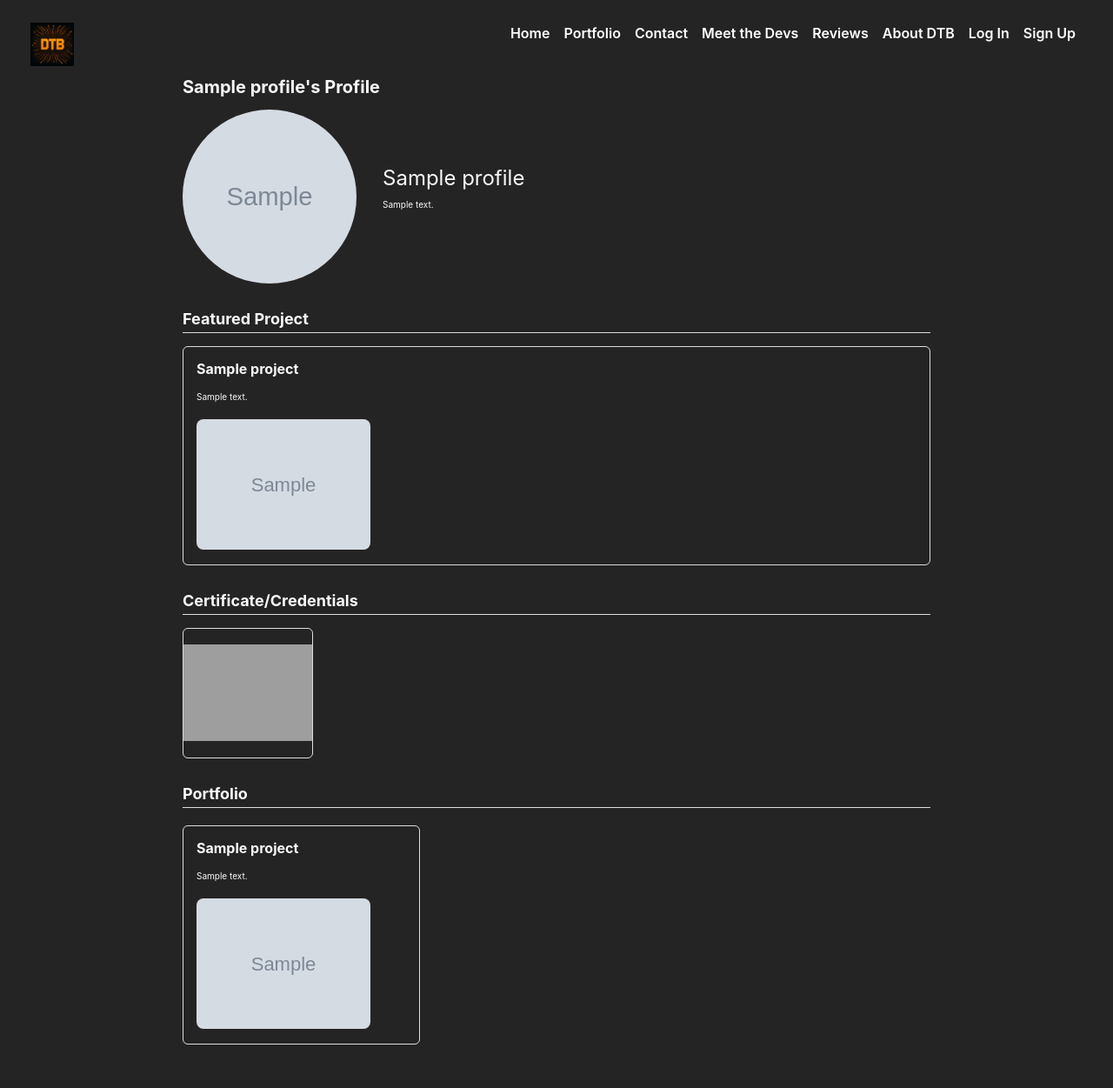
After one commit to Sage-Nwanne/DTB, a Django app: a page that uses DTB_website/main_app/templates/base.html in a window 1280 px wide. The commit adds this page. Shown: the whole page at 87% size. Run offline with Django 5.2, Linux system fonts and the light colour scheme; tables that the repository leaves empty hold one stand-in row (values such as "Sample post"); grey boxes marked "Sample" are stand-in pictures; grey boxes are pictures that could not be loaded.

Commit message:
dev profile, next: styling

```diff
--- a/DTB_website/DTB_website/urls.py
+++ b/DTB_website/DTB_website/urls.py
@@ -16,8 +16,14 @@ Including another URLconf
 """
 from django.contrib import admin
 from django.urls import path, include
+from django.conf import settings
+from django.conf.urls.static import static
 
 urlpatterns = [
     path('admin/', admin.site.urls),
     path('', include('main_app.urls')),
 ]
+
+# Serve media files during development
+if settings.DEBUG:
+    urlpatterns += static(settings.MEDIA_URL, document_root=settings.MEDIA_ROOT)
--- a/DTB_website/main_app/templates/base.html
+++ b/DTB_website/main_app/templates/base.html
@@ -30,7 +30,7 @@
           <li><a href="/about">About DTB</a></li>
 
           {% if user.is_authenticated %}
-            <li><a href="/profile">Profile</a></li>
+            <li><a href="{% url 'your_profile' user.username %}">Profile</a></li>
             <li><a href="{% url 'logout' %}">Log Out</a></li>
           {% else %}
             <li><a href="{% url 'login' %}">Log In</a></li>
--- /dev/null
+++ b/DTB_website/main_app/templates/your-profile.html
@@ -0,0 +1,100 @@
+{% extends 'base.html' %}
+{% load static %}
+
+{% block head %}
+<style>
+  /* (You can reuse the same CSS from profile.html for display) */
+  .profile-container { max-width: 900px; margin: 0 auto; padding: 20px; }
+  .profile-header { display: flex; align-items: center; margin-bottom: 30px; gap: 30px; }
+  .profile-image-container { position: relative; width: 200px; height: 200px; }
+  .profile-image { width: 100%; height: 100%; object-fit: cover; border-radius: 50%; border: 3px solid var(--nav-bg);}
+  .profile-image-placeholder { width: 100%; height: 100%; border-radius: 50%; background-color: #ccc; display: flex; align-items: center; justify-content: center; font-size: var(--font-l); color: #666;}
+  .profile-info { flex: 1;}
+  .profile-title { font-size: var(--font-xl); margin-bottom: 10px;}
+  .profile-bio { margin-bottom: 20px;}
+  .profile-section { margin-bottom: 30px;}
+  .section-title { font-size: var(--font-l); margin-bottom: 15px; border-bottom: 1px solid #ddd; padding-bottom: 5px;}
+  .certificate-container { width: 150px; height: 150px; border: 1px solid #ddd; border-radius: var(--card-border-radius); display: flex; align-items: center; justify-content: center; margin-bottom: 10px; overflow: hidden;}
+  .certificate-image { max-width: 100%; max-height: 100%; }
+  .certificate-placeholder { color: #666; font-size: var(--font-reg);}
+  .project-list { display: grid; grid-template-columns: repeat(auto-fill, minmax(250px, 1fr)); gap: 20px; margin-top: 20px;}
+  .project-card { border: 1px solid #ddd; border-radius: var(--card-border-radius); padding: 15px;}
+  .project-card h3 { margin-top: 0; font-size: var(--font-reg);}
+  .edit-profile-btn { margin-top: 20px; background: #d35208; color: white; padding: 0.8em 2em; border-radius: 2em; font-weight: bold; border: none; text-decoration: none; font-size: 1em; transition: background 0.2s;}
+  .edit-profile-btn:hover { background: #a03a06; color: #fff; }
+</style>
+{% endblock %}
+
+{% block content %}
+<div class="profile-container">
+  <h1>{{ profile.name|default:profile.user.username }}'s Profile</h1>
+
+  <div class="profile-header">
+    <div class="profile-image-container">
+      {% if profile.profile_picture %}
+        <img src="{{ profile.profile_picture.url }}" alt="Profile Picture" class="profile-image">
+      {% else %}
+        <div class="profile-image-placeholder">
+          <span>No Photo</span>
+        </div>
+      {% endif %}
+    </div>
+
+    <div class="profile-info">
+      <div class="profile-title">{{ profile.title }}</div>
+      <div class="profile-bio">{{ profile.bio }}</div>
+    </div>
+  </div>
+
+  <div class="profile-section">
+    <h2 class="section-title">Featured Project</h2>
+    {% if profile.featured_project %}
+      <div class="project-card">
+        <h3>{{ profile.featured_project.title }}</h3>
+        <p>{{ profile.featured_project.short_description }}</p>
+        {% if profile.featured_project.image %}
+          <img src="{{ profile.featured_project.image.url }}" alt="{{ profile.featured_project.title }}" style="width:100%;max-width:200px;border-radius:8px;margin-top:10px;">
+        {% endif %}
+      </div>
+    {% else %}
+      <p>No featured project selected.</p>
+    {% endif %}
+  </div>
+
+  <div class="profile-section">
+    <h2 class="section-title">Certificate/Credentials</h2>
+    <div class="certificate-container">
+      {% if profile.certificate %}
+        <img src="{{ profile.certificate.url }}" alt="Certificate" class="certificate-image">
+      {% else %}
+        <div class="certificate-placeholder">
+          <span>No certificate uploaded</span>
+        </div>
+      {% endif %}
+    </div>
+  </div>
+
+  <div class="profile-section">
+    <h2 class="section-title">Portfolio</h2>
+    {% if projects %}
+      <div class="project-list">
+        {% for project in projects %}
+          <div class="project-card">
+            <h3>{{ project.title }}</h3>
+            <p>{{ project.short_description }}</p>
+            {% if project.image %}
+              <img src="{{ project.image.url }}" alt="{{ project.title }}" style="width:100%;max-width:200px;border-radius:8px;margin-top:10px;">
+            {% endif %}
+          </div>
+        {% endfor %}
+      </div>
+    {% else %}
+      <p>No projects added yet.</p>
+    {% endif %}
+  </div>
+
+  {% if user.is_authenticated and user == profile.user %}
+    <a href="{% url 'profile' %}" class="edit-profile-btn">Edit Profile</a>
+  {% endif %}
+</div>
+{% endblock %}
--- a/DTB_website/main_app/urls.py
+++ b/DTB_website/main_app/urls.py
@@ -1,4 +1,4 @@
-from django.urls import path
+from django.urls import path,include
 from . import views
 from django.contrib.auth import views as auth_views
 
@@ -10,6 +10,7 @@ urlpatterns = [
     path('reviews', views.reviews, name='reviews'),
     path('devs', views.devs, name='devs'),
     path('profile', views.profile, name='profile'),
+    path('profile/<str:username>', views.view_profile, name='your_profile'),
 
     # Authentication URLs
     path('accounts/signup/', views.signup, name='signup'),
--- a/DTB_website/main_app/views.py
+++ b/DTB_website/main_app/views.py
@@ -85,7 +85,7 @@ def profile(request):
         profile_complete = True
 
     # Get user's projects
-    projects = Project.objects.filter(developer=request.user) if hasattr(request.user, 'id') else []
+    projects = Project.objects.filter(developers=request.user) if hasattr(request.user, 'id') else []
 
     if request.method == 'POST':
         # Handle form submission
@@ -101,7 +101,7 @@ def profile(request):
         featured_project_id = request.POST.get('featured_project')
         if featured_project_id:
             try:
-                profile.featured_project = Project.objects.get(id=featured_project_id, developer=request.user)
+                profile.featured_project = Project.objects.get(id=featured_project_id, developers=request.user)
             except Project.DoesNotExist:
                 pass
 
@@ -123,7 +123,7 @@ def profile(request):
         else:
             messages.info(request, 'Profile updated, but some information is still missing.')
 
-        return redirect('profile')
+        return redirect('your_profile', profile.user.username)
 
     context = {
         'profile': profile,
@@ -132,3 +132,19 @@ def profile(request):
     }
 
     return render(request, 'profile.html', context)
+
+
+def view_profile(request, username):
+    try:
+        profile = Profile.objects.get(user__username=username)
+    except Profile.DoesNotExist:
+        return render(request, '404.html')
+
+    projects = Project.objects.filter(developers__username=username)
+
+    context = {
+        'profile': profile,
+        'projects': projects,
+    }
+
+    return render(request, 'your-profile.html', context)
```
Also changed, not shown: DTB_website/main_app/templates/profile.html (+15 -7 lines), DTB_website/main_app/templates/registration/login.html (+9 -4 lines), DTB_website/certificates/Screenshot_2025-05-01_133150.png (added), DTB_website/main_app/static/Images/pfp_icon.png (added), DTB_website/profile_pictures/IMG_0614.jpg (added).
